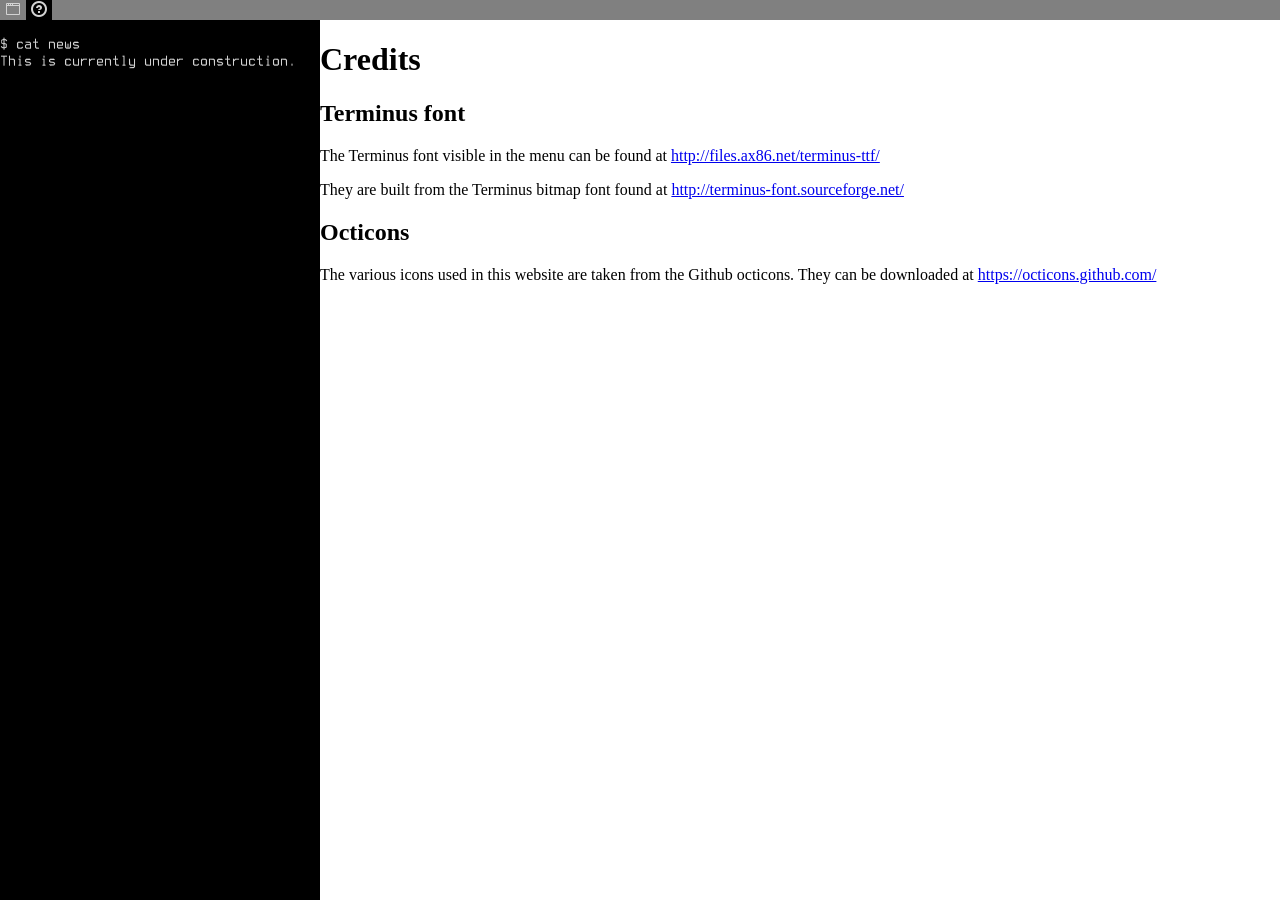
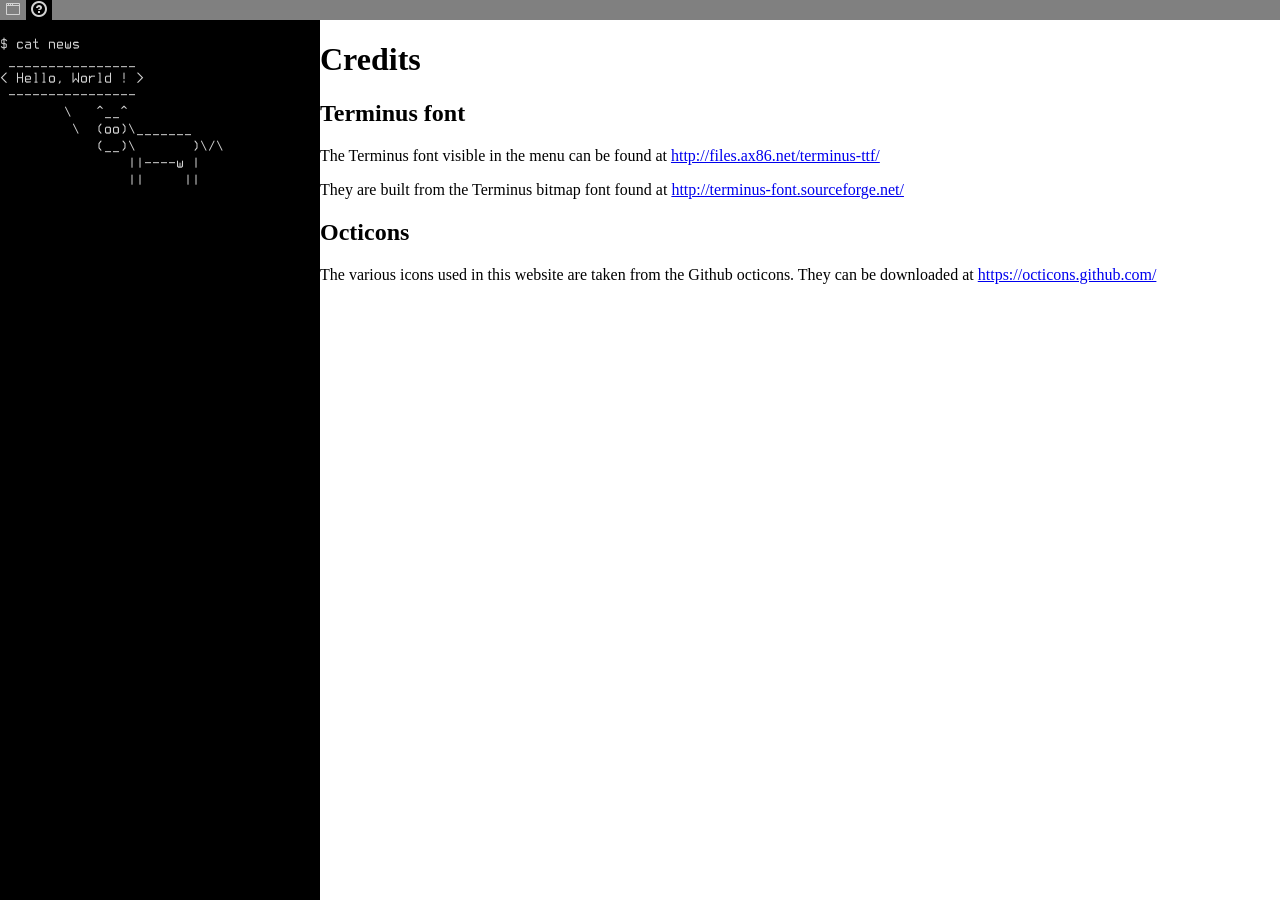
Before and after one commit to guillaumecl/guillaumecl.github.io, a Jekyll site: the page built from credits.html, in a window 1280 px wide. Built offline with Jekyll 4.4.1, drawn with Linux system fonts in a browser that asks for light colours.

Commit message:
We now actually show the contents of a "news" file in the terminal.
Signed-off-by: Guillaume Clement <gclement@baobob.org>

```diff
--- /dev/null
+++ b/_includes/news
@@ -0,0 +1,8 @@
+ ________________
+< Hello, World ! >
+ ----------------
+        \   ^__^
+         \  (oo)\_______
+            (__)\       )\/\
+                ||----w |
+                ||     ||
--- a/_layouts/master.html
+++ b/_layouts/master.html
@@ -20,7 +20,7 @@
 		<div class="layout_left">
 			<div class="terminal">
 				<pre>$ cat news
-This is currently under construction.</pre>
+{% include news %}</pre>
 			</div>
 		</div>
 
```
